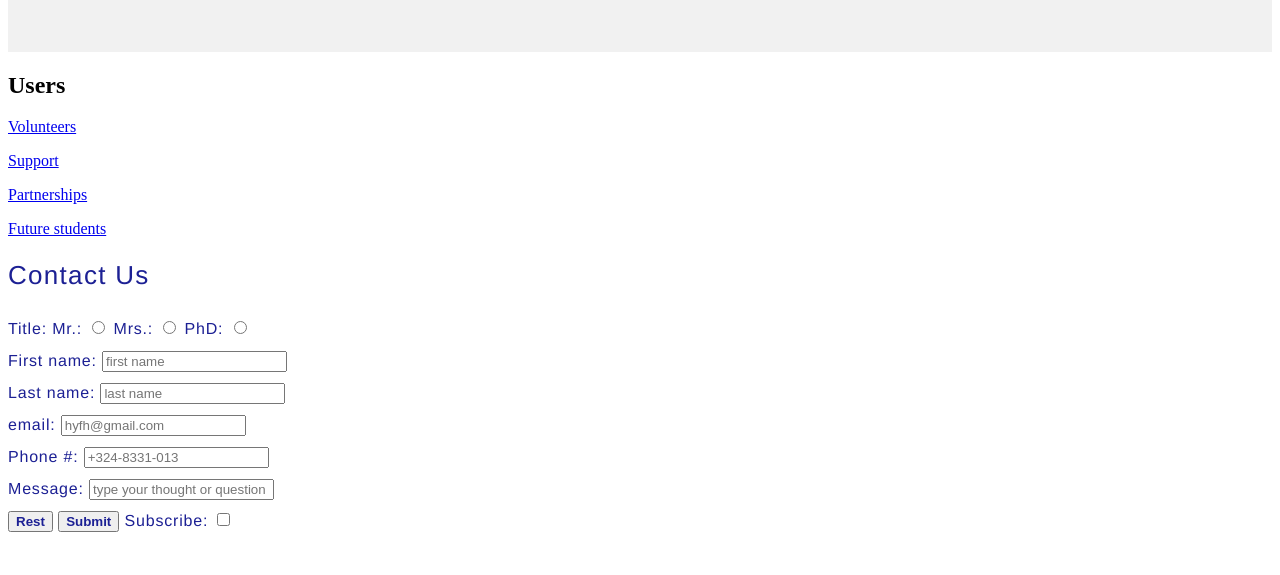
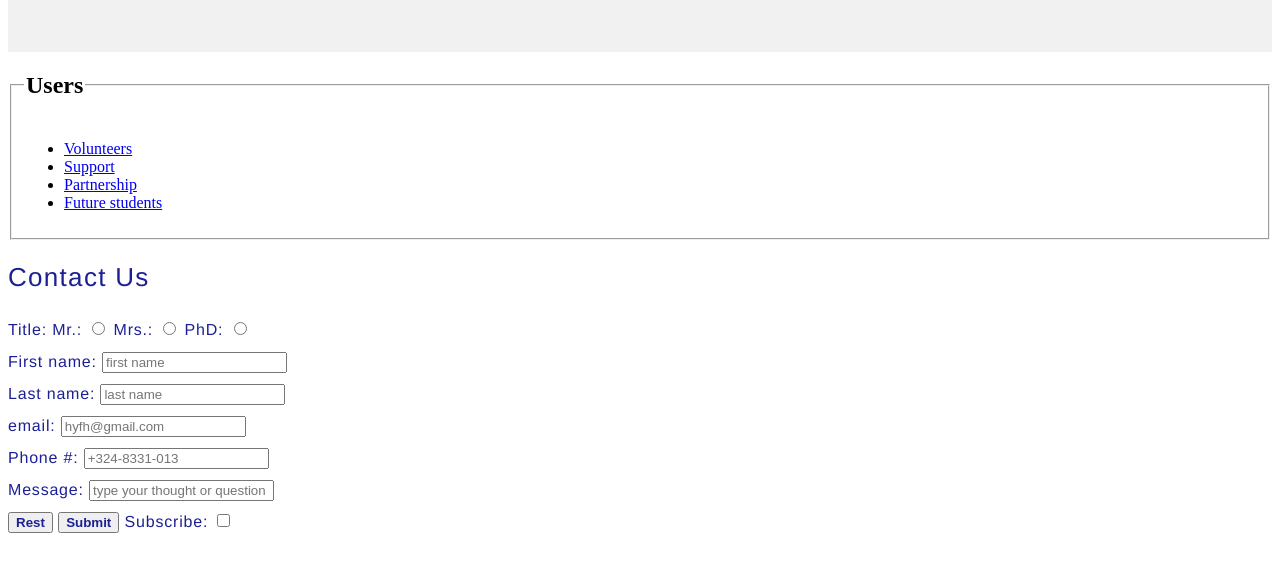
Before and after one commit to HYF-Class22/agile-development-group3-hyf-redesign, a website: page index.html in a window 1280 px wide. Shown: the part 1655-2230 px from the top of the page. Drawn offline with nearby package versions, Linux system fonts and the light colour scheme.

Commit message:
update on users link html

```diff
--- a/index.html
+++ b/index.html
@@ -159,11 +159,17 @@
 
     <!-- Links for user  Section-->
     <section>
-      <h2 class="stakeholders">Users</h2>
-      <p><a href="ahmba2425@gmail.com">Volunteers </a></p>
-      <p><a href="ahm4252@gmail.com">Support</a></p>
-      <p><a href="ahmba3425@gmail.com">Partnerships </a></p>
-      <p><a href="ahmba5425@gmail.com">Future students </a></p>
+      <fieldset class="users-link">
+        <legend>
+          <h2>Users</h2>
+        </legend>
+        <ul class="horizontal-links">
+          <li><a href="#">Volunteers</a></li>
+          <li><a href="#">Support</a></li>
+          <li><a href="#">Partnership</a></li>
+          <li><a href="#">Future students</a></li>
+        </ul>
+      </fieldset>
     </section>
 
     <!-- contact form Section -->
```
